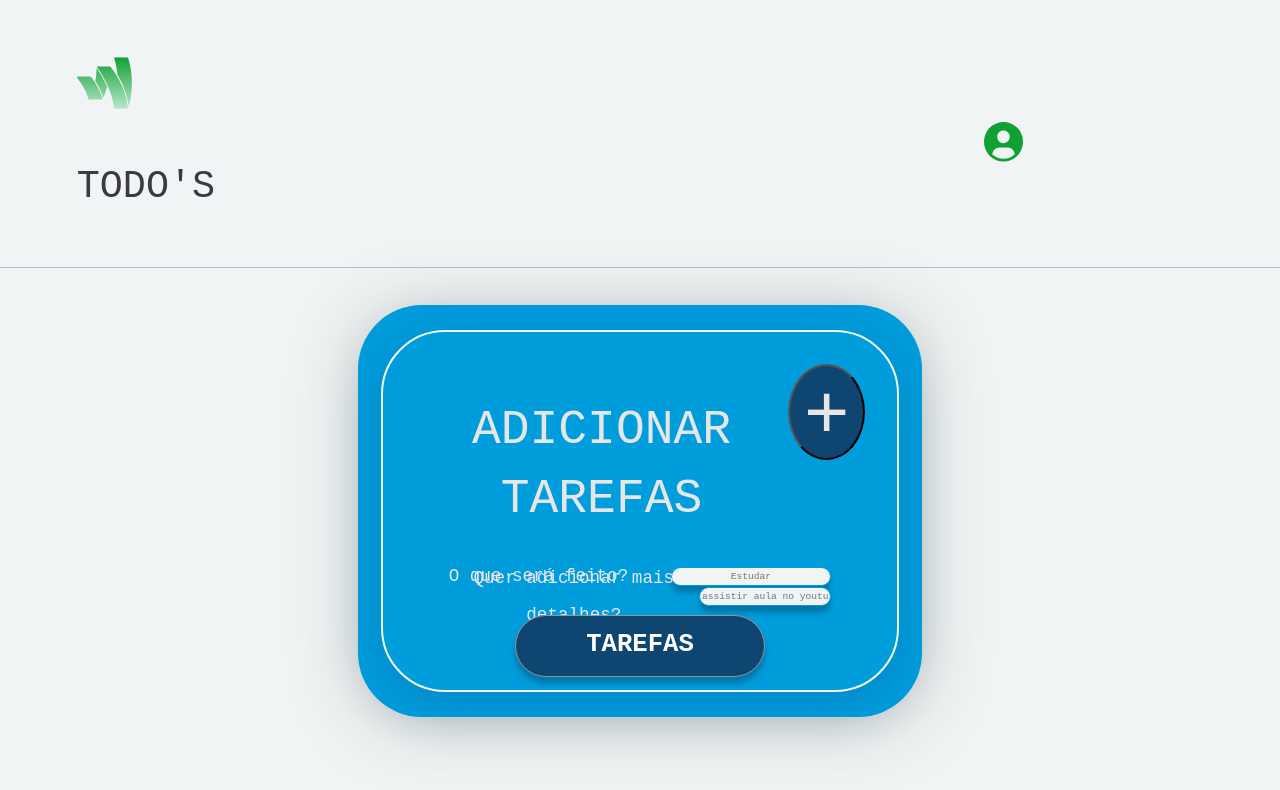
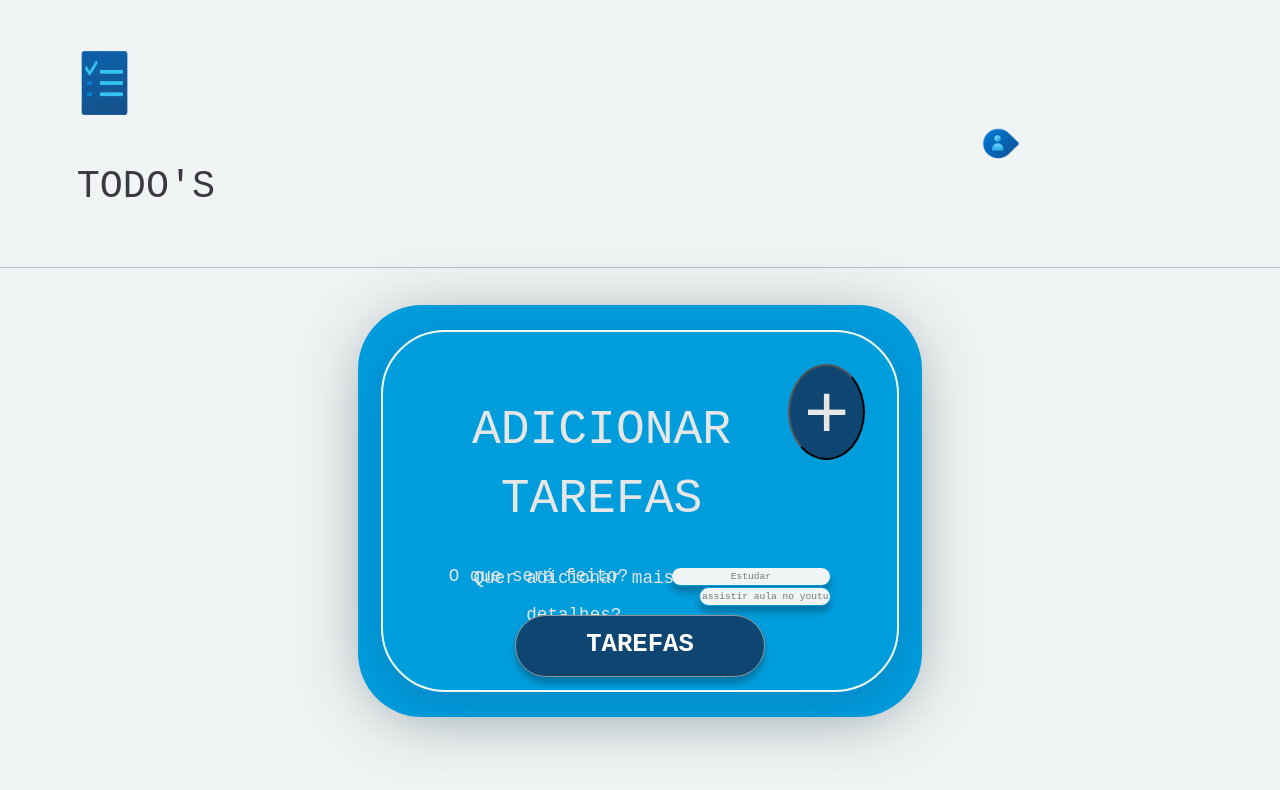
Before and after one commit to hellenribas/app-fullstack, a React (Create React App) app in the folder frontend/: page /add in a window 1280 px wide. Shown: the top 790 px of the page. Built offline with nearby package versions, Linux system fonts and the light colour scheme.

Commit message:
feat: atualizando a estilizacao do header

```diff
--- a/frontend/src/components/Header.jsx
+++ b/frontend/src/components/Header.jsx
@@ -2,8 +2,8 @@ import React from 'react'
 import { useContext } from 'react';
 import AppContext from '../context/appContext';
 import style from '../style/Header.module.css';
-import logo from '../images/logo.svg';
-import user from '../images/user-logo.svg';
+import logo from '../images/logo.png';
+import user from '../images/user.png';
 
 export default function Header() {
   const { email } = useContext(AppContext);
--- a/frontend/src/style/Header.module.css
+++ b/frontend/src/style/Header.module.css
@@ -6,6 +6,7 @@
 
 .container , .container-logo, .user {
   display: flex;
+  color: #3c3a40;
 }
 
 .container {
@@ -46,7 +47,6 @@
 
 .container-logo h1 {
   align-items: center;
-  color: #3c3a40;
   display: flex;
   font-size: 2.4rem;
   font-style: normal;
```
Also changed, not shown: frontend/src/images/logo.png (added), frontend/src/images/user.png (added).
